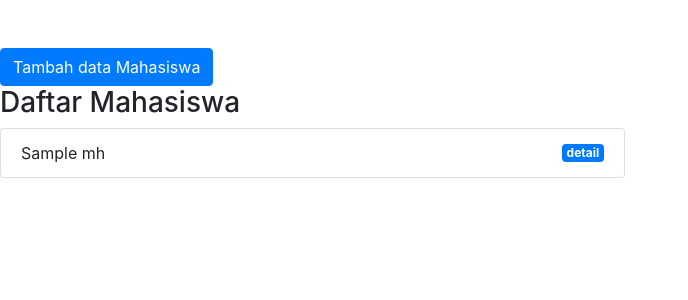
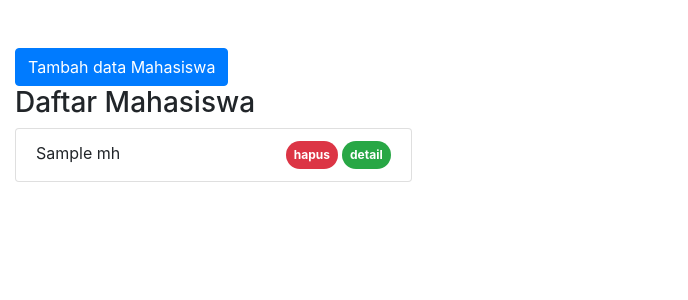
Before and after one commit to raflyyunandi/tugas-3-mvcphp, a PHP site: the page made by app/views/mahasiswa/index.php in a window 1280 px wide. Shown: the part 56-356 px from the top of the page, without its empty margins (0-688 px from the left). Run offline with PHP 8.4, Linux system fonts and the light colour scheme; the template is opened without the code that fills it: most values are stand-ins (such as "Sample title", 1, 10 or a date in 2020); some libraries are stand-ins or nearby versions.

Commit message:
Menambahkan method hapus jika button hapus ditekan

```diff
--- a/app/views/mahasiswa/index.php
+++ b/app/views/mahasiswa/index.php
@@ -6,21 +6,24 @@
 		</div>
 	</div>
 
-	<div class="row">
-		<div class="col-6">
+
+		<div class="col-4 " >
 			<button type="button" class="btn btn-primary" data-toggle="modal" data-target="#formModal">Tambah data Mahasiswa
 </button>
 			<h3>Daftar Mahasiswa</h3>
 			<?php foreach ($data['mhs'] as $key ) : ?>
 				<ul class="list-group">
-					<li class="list-group-item d-flex justify-content-between align-items-center"><?= $key['nama']; ?>
-					<a href="<?= BASEURL; ?>/mahasiswa/detail/<?= $key['id']; ?>" class="badge badge-primary"> detail</a>
+					<li class="list-group-item"><?= $key['nama']; ?>
+					<a href="<?= BASEURL; ?>/mahasiswa/detail/<?= $key['id']; ?>" class="badge badge-pill badge-success float-right ml-1 p-2" > detail</a>
+					<a href="<?= BASEURL; ?>/mahasiswa/hapus/<?= $key['id']; ?>"  class="badge badge-pill badge-danger float-right ml-1 p-2" onclick="return confirm('Ingin hapus data mahasiswa?')"> hapus</a>
+                    </li>
 					</li>
 				</ul>
 			<?php endforeach; ?>
 		</div>
 	</div>
 </div>
+
 
 <!-- Modal -->
 <div class="modal fade" id="formModal" tabindex="-1" role="dialog" aria-labelledby="judulModal" aria-hidden="true">
@@ -67,6 +70,7 @@
 	        <button type="button" class="btn btn-secondary" data-dismiss="modal">Close</button>
 	        <button type="submit" class="btn btn-primary">Tambah Data</button>
 	       	</form>
+
 <!-- <div class="Container mt-5">
 	<div class="row">
 		<div class="col-6">
```
Also changed, not shown: app/controllers/Mahasiswa.php (+14 -0 lines), app/models/Mahasiswa_model.php (+10 -0 lines).
